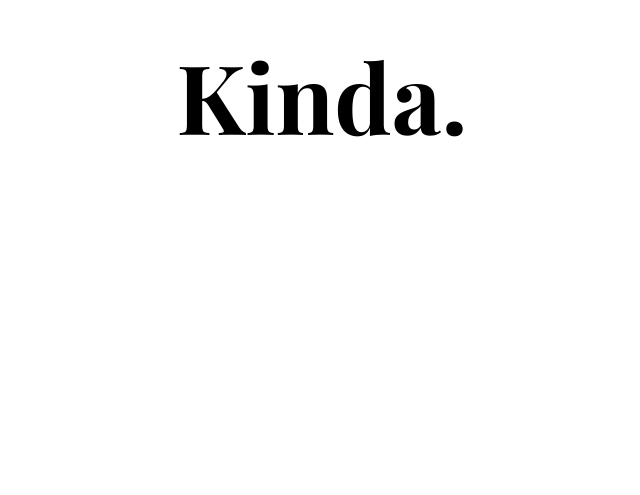
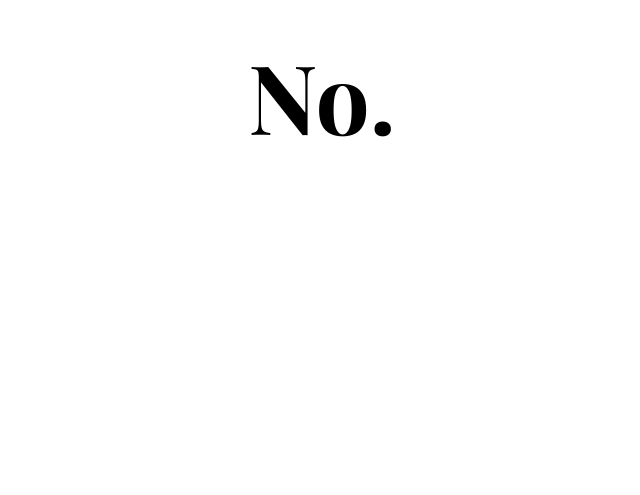
Before and after one commit to bnb/isboatnomove.com, a plain HTML site: page index.html in a window 1280 px wide. Shown: the part 305-800 px from the top of the page, without its empty margins (318-958 px from the left). Drawn offline with nearby package versions, Linux system fonts and the light colour scheme.

Commit message:
Update index.html

```diff
--- a/index.html
+++ b/index.html
@@ -5,7 +5,7 @@
   </head>
   <body>
     <section>
-      <h1 class="first">Kinda.</h1>
+      <h1 class="first">No.</h1>
       <h2 class="first">But, we'll let you know when the answer changes.</h2>
     </section>
     <link rel="stylesheet" type="text/css" href="index.css" />
```
